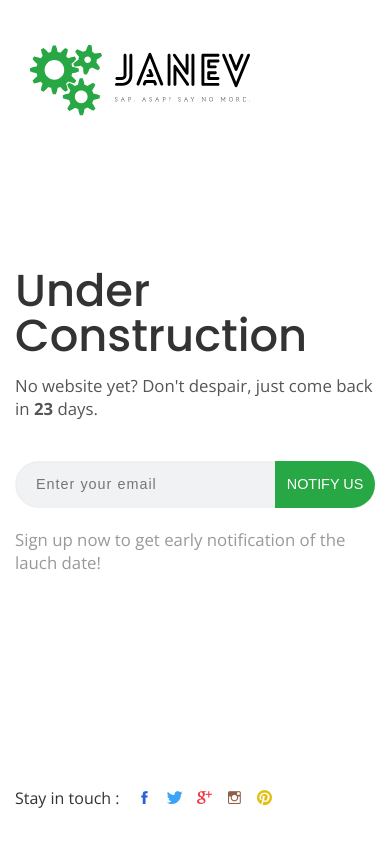
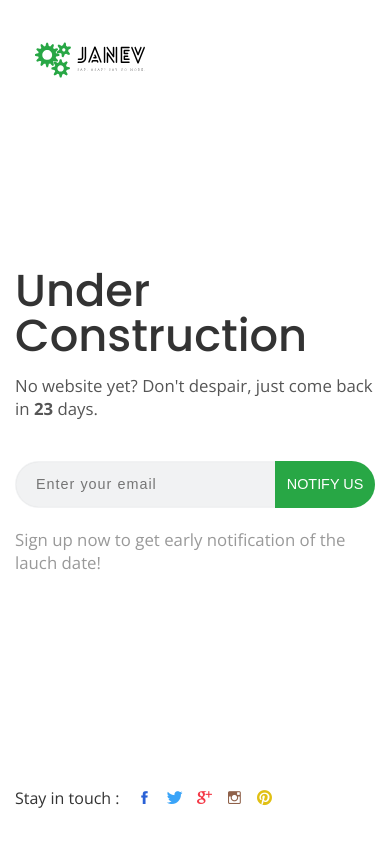
Before and after one commit to Yanev1/ComingSoonApp, an Angular app: page / in a window 390 px wide. Built offline with nearby package versions, Linux system fonts and the light colour scheme.

Commit message:
0702 Mac Changes

```diff
--- a/src/assets/css/responsive.css
+++ b/src/assets/css/responsive.css
@@ -23,8 +23,16 @@
 	/* ---------------------------------
 	3. LEFT SECTION
 	--------------------------------- */
+	.dotted-line {
+		height: 40px;
+		width: 150px;
+	}
 
 	.left-section{ float: none; width: 100%; height: 50%; }
+
+	.left-section .logo {
+		height: 40px;
+	}
 
 	.left-section .main-content{ padding: 40px 0; }
 
```
